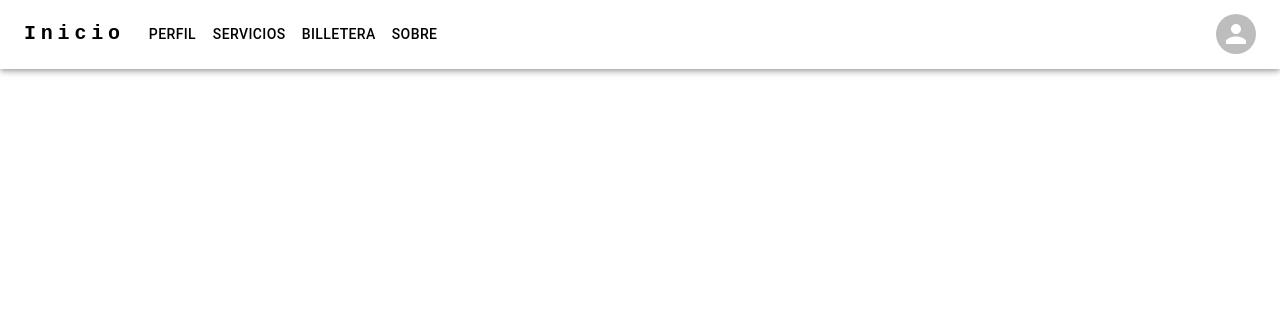
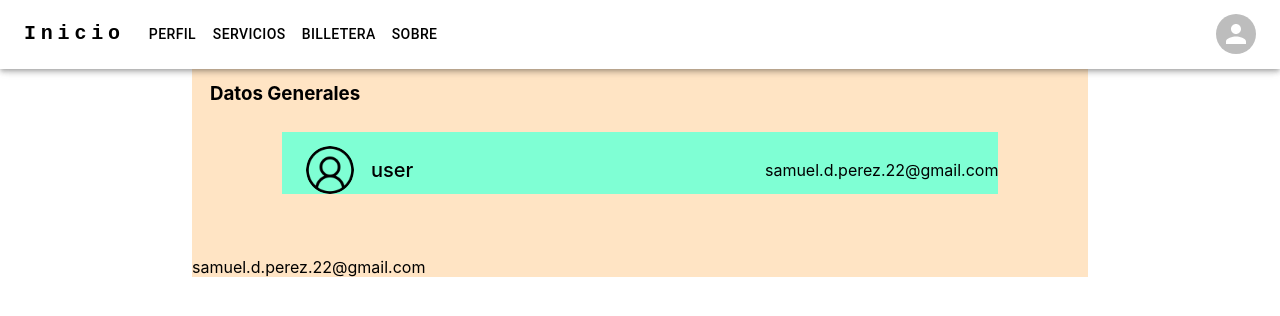
Before and after one commit to PerezSD22/Proyecto-Uni, a React (Create React App) app: page /Perfil in a window 1280 px wide. Shown: the top 316 px of the page. Built offline with nearby package versions, Linux system fonts and the light colour scheme.

Commit message:
cambios minimos

```diff
--- a/src/App.js
+++ b/src/App.js
@@ -15,7 +15,7 @@ function App() {
 
         <Routes>
           <Route path='/'  element={<Inicio/>}/>
-          <Route path='/Perfil'   />
+          <Route path='/Perfil' element={<Perfil/>}  />
           <Route path='/Servicios' />
           <Route path='/Billetera' />
           <Route path='/Sobre' />
--- a/src/pages/Home/SecundSection/services-home.css
+++ b/src/pages/Home/SecundSection/services-home.css
@@ -1,4 +1,4 @@
-
+@import url('https://fonts.googleapis.com/css2?family=Dancing+Script:wght@500&display=swap');
 .services-container{
     display: flex;
     justify-content: space-evenly;
--- a/src/pages/Perfil/Perfil-FristSection/FristSectio.jsx
+++ b/src/pages/Perfil/Perfil-FristSection/FristSectio.jsx
@@ -1,5 +1,5 @@
 import React from "react";
-import "./FirstSection.css"
+import "./FristSection.css"
 
 const FristSection = () =>{
     return <div className="frist-section-container">
--- a/src/pages/Perfil/Perfil-FristSection/FristSection.css
+++ b/src/pages/Perfil/Perfil-FristSection/FristSection.css
@@ -1,7 +1,7 @@
 .frist-section-container{
     margin-top: 5%;
     display: flex;
-    width: 70%;
+    width: 80%;
     justify-content: space-;
     background-color: aquamarine ;
 }
--- a/src/pages/Perfil/Perfil-FristSection/Fristsectio.jsx
+++ b/src/pages/Perfil/Perfil-FristSection/Fristsectio.jsx
@@ -1,5 +1,5 @@
 import React from "react";
-import "./FirstSection.css"
+import "./FristSection.css"
 
 const FristSection = () =>{
     return <div className="frist-section-container">
--- a/src/pages/Perfil/Perfil-FristSection/FirstSection.css
+++ b/src/pages/Perfil/Perfil-SecundSection/SecundSection.css
@@ -1,25 +1,25 @@
-.frist-section-container{
+.secund-section-container{
     margin-top: 5%;
     display: flex;
-    width: 70%;
-    justify-content: space-evenly;
-    background-color: aquamarine ;
+    width: 100%;
+    justify-content: space-;
+
 }
 
-.photo-info-container{
+.personal-info-container{
     display: flex;
     align-items: center;
     flex-direction: row;
     gap: 1.05rem;
     margin-top: 2%;
 }
-.photo-info-container img{
+.personal-info-container img{
     border-radius: 50%;
     width: 10%;
     margin-left: 5%;
 
 }
-.photo-info-container p{
+.personal-info-container p{
   font-size: 20px;
   font-weight: 500;
 
--- /dev/null
+++ b/src/pages/Perfil/Perfil-SecundSection/SecundSection.jsx
@@ -0,0 +1,15 @@
+import React from "react";
+import "./SecundSection.css"
+
+const SecundSection = () =>{
+    return <div className="secund-section-container">
+        <div className="personal-info-container">
+
+        </div>
+        <div className="email-container">
+          <p>samuel.d.perez.22@gmail.com</p>
+        </div>
+    </div>
+};
+
+export default SecundSection;
--- a/src/pages/Perfil/Perfil.css
+++ b/src/pages/Perfil/Perfil.css
@@ -1,7 +1,20 @@
 .perfil-container{
+
+    width: 70%;
+    margin: 0 auto;
+    max-width: 80%;
+    margin-top: 5%;
+    background-color: bisque;
+}
+
+.container{
+    width: 100%;
     display: flex;
-    width: 100%;
-    height: 30vh;
     justify-content: center;
-    margin-top: 5%;
 }
+
+.Titulo{
+    margin-top: 2%;
+    margin-left: 2%;
+    margin-bottom: -2%;
+}
--- a/src/pages/Perfil/Perfil.jsx
+++ b/src/pages/Perfil/Perfil.jsx
@@ -1,11 +1,18 @@
 import React from "react";
 import "./Perfil.css"
 import FristSection from "./Perfil-FristSection/FristSectio";
-
+import SecundSection from "./Perfil-SecundSection/SecundSection";
 const Perfil = ( ) =>{
 
-    return  <div>
-        <FristSection/>
+    return  <div className="perfil-container">
+        <h3 className="Titulo">Datos Generales</h3>
+        <div className="container">
+         <FristSection/>
+        </div>
+        <div className="container">
+            <SecundSection/>
+        </div>
+
     </div>
 
 }
```
